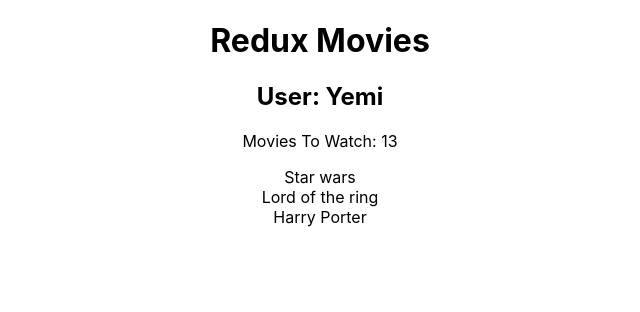
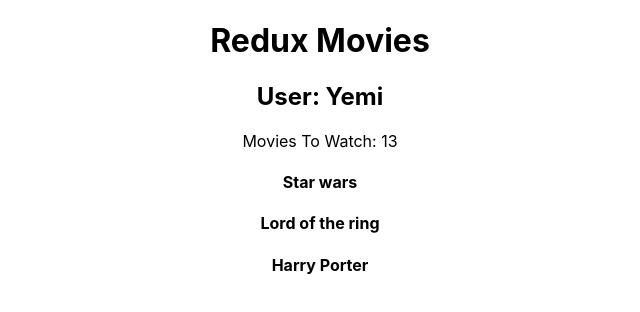
Before and after one commit to abidex4yemi/React-preclass, a React (Create React App) app in the folder movies/: page / in a window 1280 px wide. Shown: the top 312 px of the page, without its empty margins (320-960 px from the left). Built offline with nearby package versions, Linux system fonts and the light colour scheme.

Commit message:
Change movie list div to h4 tag

```diff
--- a/movies/src/components/Movie.js
+++ b/movies/src/components/Movie.js
@@ -3,7 +3,7 @@ import React from 'react';
 const Movie = props => {
 	const { movie } = props;
 
-	return <div>{movie}</div>;
+	return <h4>{movie}</h4>;
 };
 
 export default Movie;
```
